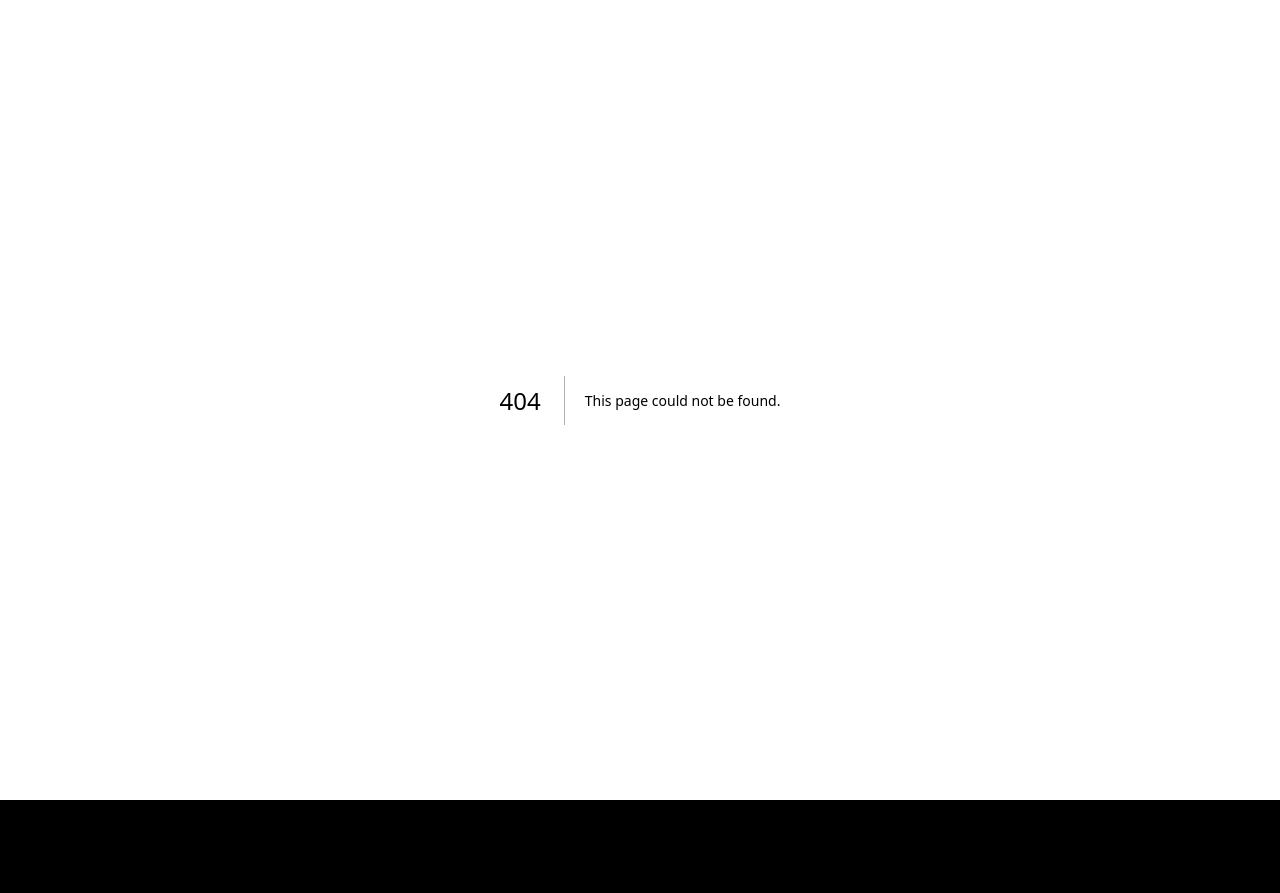
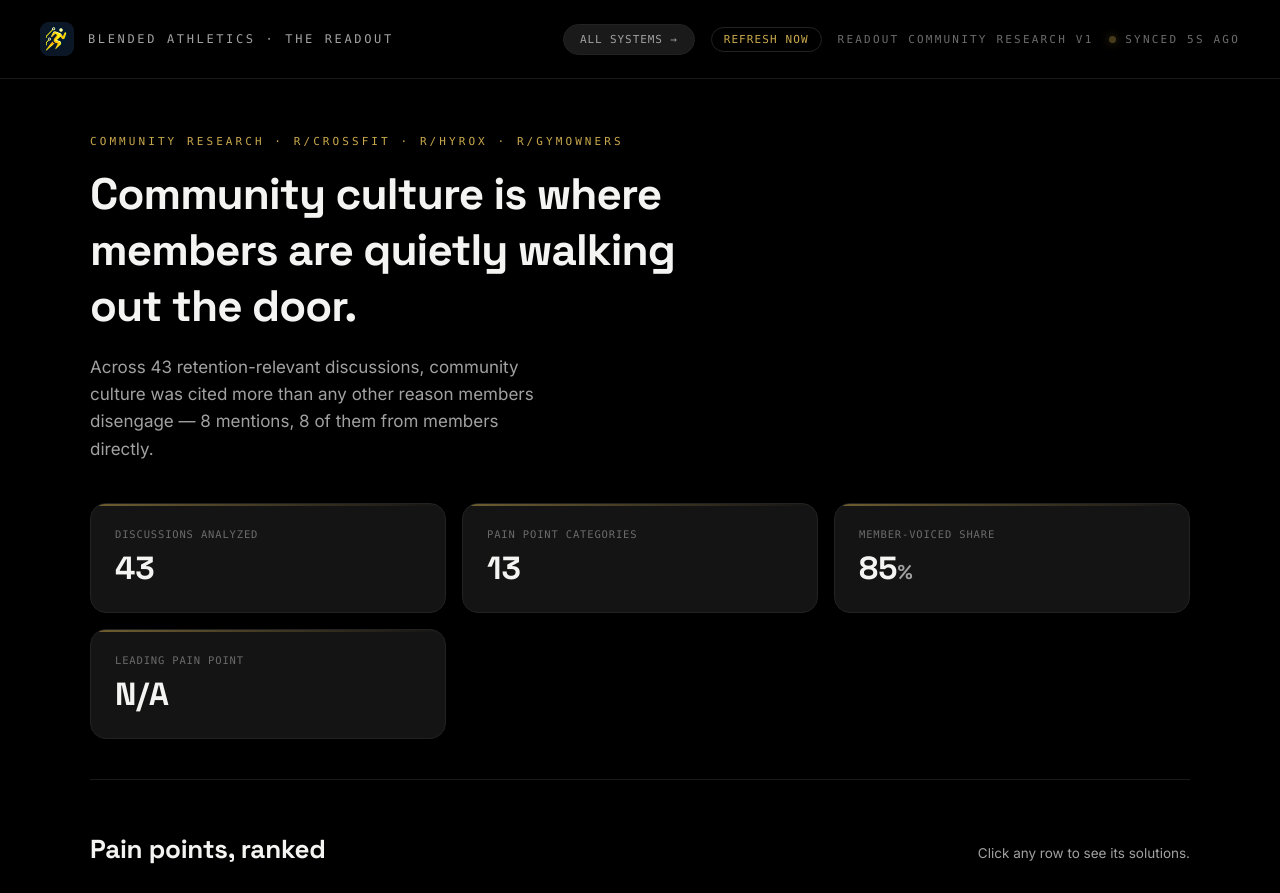
Before and after one commit to Santhoshi129/readout-sync, a Next.js app: page /retention-research in a window 1280 px wide. Before the commit this address had no page. Shown: the top 893 px of the page. Before the commit the page ends 800 px from the top, so only its background shows below. Built offline with nearby package versions, Linux system fonts and the light colour scheme.

Commit message:
Add /retention-research Community Research page

```diff
--- /dev/null
+++ b/app/retention-research/page.tsx
@@ -0,0 +1,128 @@
+import { Topbar } from "@/components/Topbar";
+import { Donut, StatTiles } from "@/components/Charts";
+import { QuickWinsMatrix } from "@/components/QuickWinsMatrix";
+import { PainPointRanking } from "@/components/PainPointRanking";
+import { getRetentionMatrix, label } from "@/lib/retention-matrix";
+import { longDate } from "@/lib/format";
+
+export const revalidate = 3600;
+
+export default function RetentionResearch() {
+  const fetchedAt = new Date().toISOString();
+  const report = getRetentionMatrix();
+  const rows = report.matrix;
+  const top = rows[0];
+
+  const totalMember = rows.reduce((s, r) => s + r.member_mentions, 0);
+  const totalOwner = rows.reduce((s, r) => s + r.owner_mentions, 0);
+  const memberShare = totalMember + totalOwner > 0 ? Math.round((totalMember / (totalMember + totalOwner)) * 100) : 0;
+
+  const quadrantPoints = rows.flatMap((pp) =>
+    pp.solutions
+      .filter((s) => s.effectiveness != null && s.difficulty != null)
+      .map((s) => ({
+        solution: s.solution,
+        parentPainPoint: pp.pain_point,
+        effectiveness: s.effectiveness as number,
+        difficulty: s.difficulty as number,
+        frequency: s.frequency,
+      }))
+  );
+
+  return (
+    <>
+      <Topbar version="Community Research v1" fetchedAt={fetchedAt} crossLinkHref="/" crossLinkLabel="All systems" />
+      <div className="wrap">
+        <section style={{ padding: "56px 0 40px" }}>
+          <div className="eyebrow" style={{ marginBottom: 14 }}>Community Research · r/CrossFit · r/HYROX · r/GymOwners</div>
+          <div className="hero-sub">
+            {label(top.pain_point)} is where members are quietly walking out the door.
+          </div>
+          <p className="hero-copy">
+            Across {report.total_classified_items} retention-relevant discussions, {label(top.pain_point).toLowerCase()} was cited
+            more than any other reason members disengage — {top.frequency} mentions, {top.member_mentions} of them from members directly.
+          </p>
+        </section>
+
+        <div style={{ marginBottom: 40 }}>
+          <StatTiles
+            tiles={[
+              { label: "Discussions analyzed", value: report.total_classified_items, note: `Across r/${report.subreddits.join(", r/")}.` },
+              { label: "Pain point categories", value: rows.length, note: "Fixed taxonomy — every item mapped to one of these, not free text." },
+              { label: "Member-voiced share", value: memberShare, suffix: "%", note: `${totalMember} member mentions vs ${totalOwner} owner mentions.` },
+              { label: "Leading pain point", value: null, note: label(top.pain_point) },
+            ]}
+          />
+        </div>
+
+        <div className="section">
+          <div className="section-head">
+            <div className="section-title">Pain points, ranked</div>
+            <div style={{ color: "var(--ink-dim)", fontSize: 13.5 }}>Click any row to see its solutions.</div>
+          </div>
+          <div className="card" style={{ padding: 28 }}>
+            <PainPointRanking rows={rows} />
+          </div>
+        </div>
+
+        <div className="section">
+          <div className="grid grid-2" style={{ gap: 24 }}>
+            <div className="card" style={{ padding: 32 }}>
+              <div className="section-head">
+                <div className="section-title">Quick wins map</div>
+              </div>
+              <QuickWinsMatrix points={quadrantPoints} />
+            </div>
+            <div className="card" style={{ padding: 28 }}>
+              <div className="section-head">
+                <div className="section-title">Who's talking</div>
+              </div>
+              <Donut
+                segments={[
+                  { label: "Members", value: totalMember, tone: "cold" },
+                  { label: "Owners", value: totalOwner, tone: "amber" },
+                ]}
+                centerLabel="mentions"
+              />
+              <div style={{ marginTop: 14, fontSize: 12, color: "var(--ink-faint)", lineHeight: 1.6 }}>
+                Each discussion is tagged by whether it reads as a gym owner's business perspective or a member's customer perspective.
+              </div>
+            </div>
+          </div>
+        </div>
+
+        <div className="section">
+          <div className="section-head">
+            <div className="section-title">How to read this report</div>
+          </div>
+          <div className="card" style={{ padding: 28 }}>
+            <div className="grid grid-2" style={{ gap: 28 }}>
+              <div>
+                <div className="stat-label" style={{ marginBottom: 12 }}>Methodology</div>
+                <div style={{ fontSize: 13, color: "var(--ink-dim)", lineHeight: 1.8 }}>
+                  Posts and comments pulled from r/CrossFit, r/HYROX, and r/GymOwners, narrowed by a keyword pre-filter, then
+                  classified against a fixed 14-category pain-point taxonomy. Each item is scored for relevance, perspective
+                  (owner vs. member), and — where a fix is mentioned — effectiveness and implementation difficulty on a 1–5 scale.
+                </div>
+              </div>
+              <div>
+                <div className="stat-label" style={{ marginBottom: 12 }}>Reading the quadrant</div>
+                <div style={{ fontSize: 13, color: "var(--ink-dim)", lineHeight: 1.8 }}>
+                  Bubble position is difficulty (x) vs. reported effectiveness (y); size is how often that solution came up.
+                  Top-left is where to look first — solutions that are cheap to run and reported as actually working.
+                </div>
+              </div>
+            </div>
+            <div style={{ marginTop: 20, paddingTop: 16, borderTop: "1px solid var(--border-soft)", fontFamily: "var(--mono)", fontSize: 11, color: "var(--ink-faint)" }}>
+              First classification pass, generated {longDate(report.generated_at)} — figures will grow as remaining subreddit data is processed.
+            </div>
+          </div>
+        </div>
+
+        <div className="foot">
+          Community Research · Reddit scrape → keyword pre-filter → classification → aggregated matrix. Independent from Retention Signal.
+        </div>
+      </div>
+    </>
+  );
+}
```
